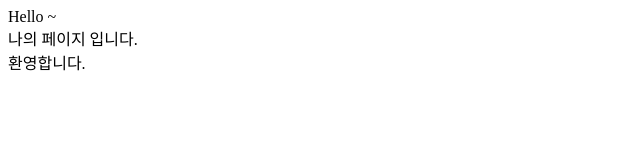
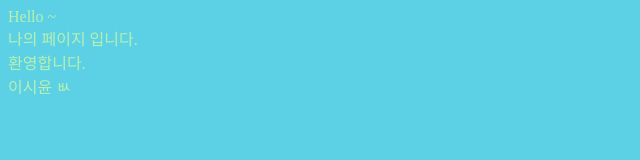
Before and after one commit to 10615/jiho, a plain HTML site: page index.html in a window 1280 px wide. Shown: the whole page, without its empty margins (0-640 px from the left). Drawn offline with Linux system fonts and the light colour scheme.

Commit message:
Update index.html

```diff
--- a/index.html
+++ b/index.html
@@ -1,10 +1,14 @@
 <html>
 <head> <title> Test page </title> </head>
-<body>
+<body bgcolor="#5CD1E5">
 
+<font color="#B7F0B1">
     Hello ~  <br>
     나의 페이지 입니다. <br>
     환영합니다. <br>
 
+</font>
+<font color="#B7F0B1"> 이시윤 ㅄ </font>
+
 </body>
 </html>
```
